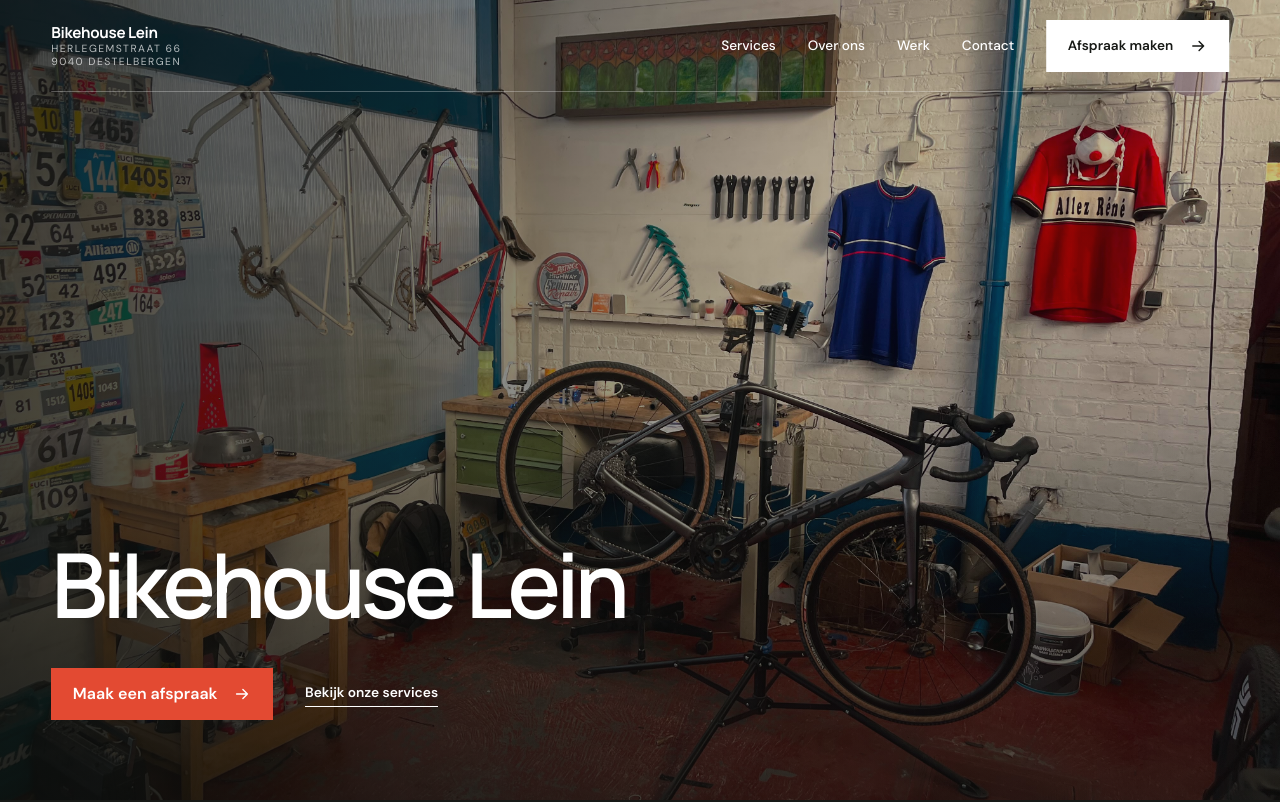
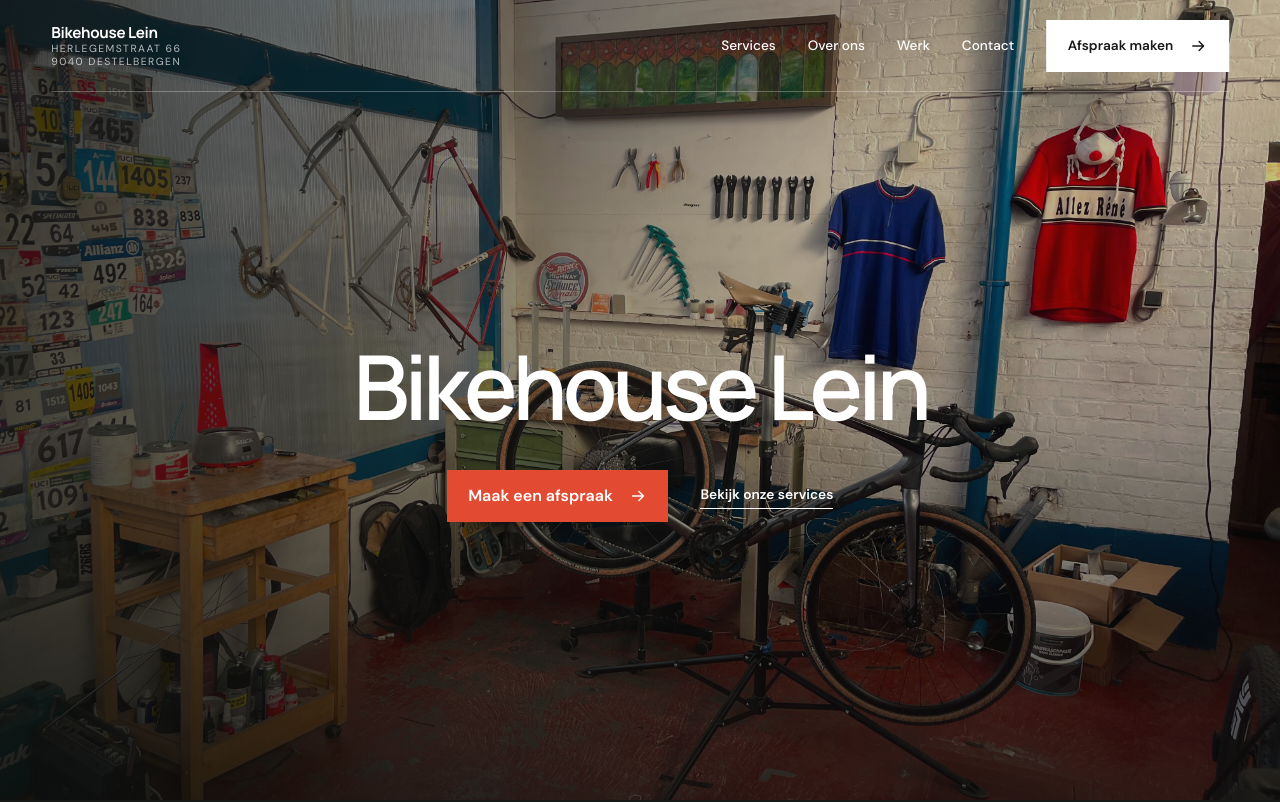
Before and after one commit to simonbwone101/fietsherstel-website, a React (Vite) app: page / in a window 1280 px wide. Shown: the top 802 px of the page. Built offline with nearby package versions, Linux system fonts and the light colour scheme.

Commit message:
Centreer home hero-inhoud
Figma-Prompt-ID: 50
Figma-Session-ID: 6d7460fe-268f-4aa3-a198-3a771dee9344

```diff
--- a/src/index.css
+++ b/src/index.css
@@ -124,7 +124,7 @@ html { scroll-behavior: smooth; }
   position: relative;
   min-height: min(850px, 100svh);
   display: flex;
-  align-items: flex-end;
+  align-items: center;
   color: var(--white);
   background: var(--ink);
 }
@@ -145,7 +145,11 @@ html { scroll-behavior: smooth; }
   z-index: 2;
   width: min(calc(100% - 2 * var(--gutter)), var(--content));
   margin: 0 auto;
-  padding: clamp(10rem, 18vh, 12rem) 0 clamp(5rem, 10vh, 8rem);
+  display: flex;
+  flex-direction: column;
+  align-items: center;
+  padding: clamp(8rem, 14vh, 10rem) 0 clamp(4rem, 8vh, 6rem);
+  text-align: center;
 }
 .eyebrow {
   display: flex;
@@ -177,7 +181,13 @@ html { scroll-behavior: smooth; }
   color: rgba(255, 255, 255, 0.84);
   font-size: clamp(1rem, 1.5vw, 1.2rem);
 }
-.hero-actions { display: flex; align-items: center; gap: 2rem; margin-top: 2.5rem; }
+.hero-actions {
+  display: flex;
+  align-items: center;
+  justify-content: center;
+  gap: 2rem;
+  margin-top: 2.5rem;
+}
 .button--primary { color: var(--white); background: var(--accent); }
 .button--primary:hover { background: var(--accent-dark); }
 .text-link {
@@ -480,7 +490,7 @@ html { scroll-behavior: smooth; }
   .hero-image { object-position: 58% center; }
   .hero-content { padding-bottom: 3rem; }
   .hero h1 { font-size: clamp(3rem, 15vw, 4.6rem); }
-  .hero-actions { align-items: flex-start; flex-direction: column; gap: 1.4rem; }
+  .hero-actions { align-items: center; flex-direction: column; gap: 1.4rem; }
   .section-grid { gap: 2rem; }
   .about-visual img { width: 100%; height: 480px; }
   .about-stamp { bottom: -2rem; left: -0.5rem; width: 155px; }
```
